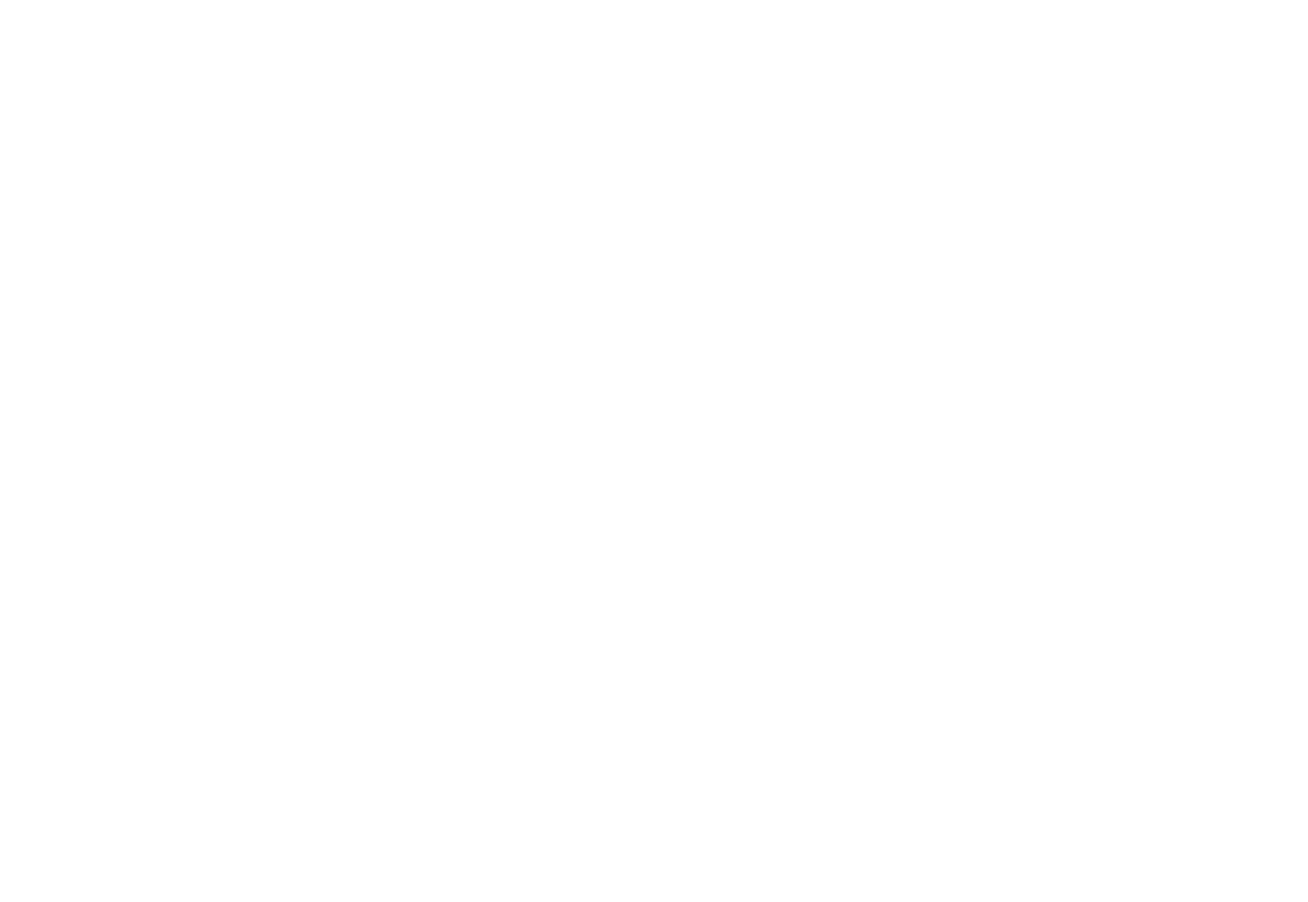
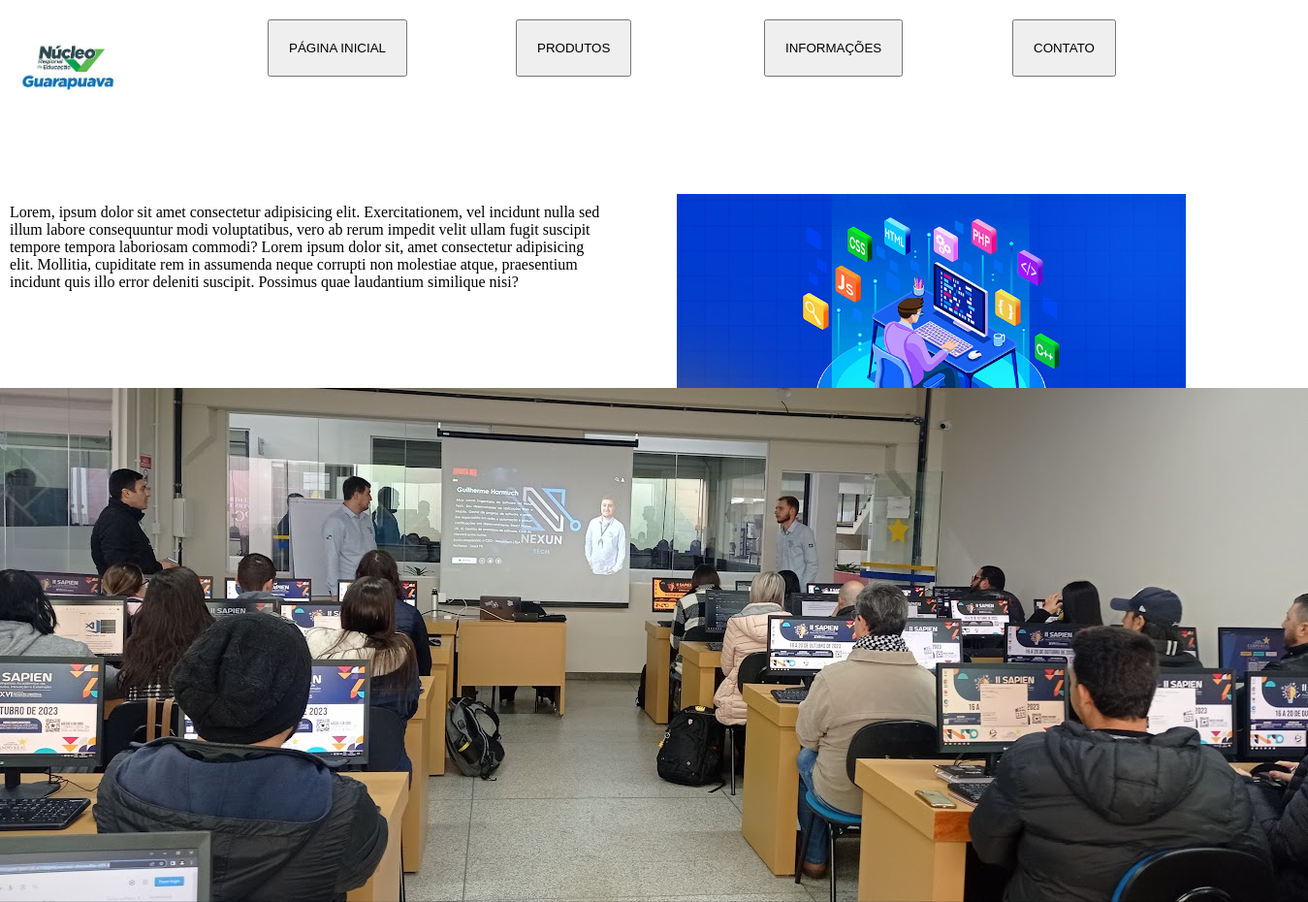
Before and after one commit to JoaoPauloPereirax/formacao-nreguarapuava-html-css, a plain HTML site: page index.html in a window 1280 px wide. Shown: the whole page at 97% size, 1349 px wide, since content can reach past the window. Before the commit the page ends 800 px from the top, so only its background shows below. Drawn offline with Linux system fonts and the light colour scheme.

Commit message:
Add style

```diff
--- a/assets/style.css
+++ b/assets/style.css
@@ -1,3 +1,49 @@
 *{
      margin: 0;
 }
+
+.logo{
+     height: 100px;
+     width: auto;
+}
+
+.container-header{
+
+     height: 200px;
+     display: grid;
+     grid-template-columns: repeat(5,1fr);
+}
+
+.container-header div {
+     margin: 20px;
+}
+
+.container-header div button{
+     padding: 20px;
+}
+
+
+
+
+.img1{
+     height: 300px;
+     width: auto;
+}
+.container-area-one{
+      justify-items: center;
+     height: 200px;
+     display: grid;
+     grid-template-columns: repeat(2,1fr);
+}
+
+
+
+
+.text{
+     margin: 10px;
+}
+
+.container-area-two{
+     display: grid;
+     grid-template-columns: repeat(1,1fr);
+}
--- a/index.html
+++ b/index.html
@@ -1,18 +1,41 @@
 <!DOCTYPE html>
-<html lang="en">
+<html lang="pt-BR">
 <head>
      <meta charset="UTF-8">
      <meta http-equiv="X-UA-Compatible" content="IE=edge">
      <meta name="viewport" content="width=device-width, initial-scale=1.0">
-     <title>FORMAÇÃO NRE GUARAPUAVA</title>
+     <title>FORMAÇÃO - NRE GUARAPUAVA</title>
      <link rel="stylesheet" href="./assets/style.css">
 </head>
 <body>
-     <header class="header-container">
+     <div class="container-header">
+          <div class="logo">
+               <img class='logo' src="./assets/images/logo.jpeg" alt="" srcset="">
+          </div>
+          <div class="home">
+               <button>PÁGINA INICIAL</button>
+          </div>
+          <div class="produtos">
+               <button>PRODUTOS</button>
+          </div>
+          <div class="informacoes">
+               <button>INFORMAÇÕES</button>
+          </div>
+          <div class="contato">
+               <button>CONTATO</button>
+          </div>
+     </div>
+     <div class="container-area-one">
+          <div class="text">
+               Lorem, ipsum dolor sit amet consectetur adipisicing elit. Exercitationem, vel incidunt nulla sed illum labore consequuntur modi voluptatibus, vero ab rerum impedit velit ullam fugit suscipit tempore tempora laboriosam commodi?
+               Lorem ipsum dolor sit, amet consectetur adipisicing elit. Mollitia, cupiditate rem in assumenda neque corrupti non molestiae atque, praesentium incidunt quis illo error deleniti suscipit. Possimus quae laudantium similique nisi?
+          </div>
+          <img  class='img1' src="./assets/images/img1.jpg" alt="programação" >
+     </div>
 
-     </header>
-     <footer class="footer-container">
+     <div class="container-area-two">
+          <img src="./assets/images/formacao.jpg" alt="" srcset="">
+     </div>
 
-     </footer>
 </body>
 </html>
```
Also changed, not shown: assets/images/formacao.jpg (added), assets/images/img1.jpg (added), assets/images/logo.jpeg (added), 1 other file.
